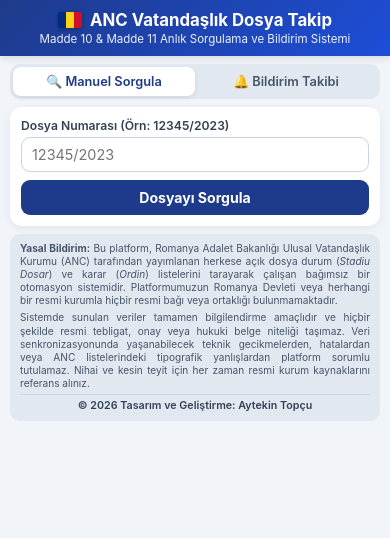
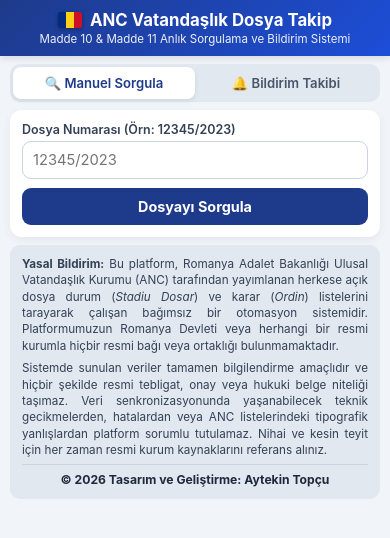
Before and after one commit to aytekint68-oss/anc-pwa, a plain HTML site: page static/index.html in a window 390 px wide. Drawn offline with Linux system fonts and the light colour scheme.

Commit message:
Add files via upload

```diff
--- a/static/index.html
+++ b/static/index.html
@@ -55,47 +55,47 @@
 
     .legal-footer {
       margin-top: 0;
-      padding: 10px 12px;
+      padding: 12px 14px;
       background: #e2e8f0;
       border-radius: 10px;
-      font-size: 0.69rem;
-      color: #475569;
-      line-height: 1.38;
+      font-size: 0.78rem;
+      color: #334155;
+      line-height: 1.46;
       text-align: justify;
     }
-    .legal-footer p { margin: 0 0 6px 0; }
+    .legal-footer p { margin: 0 0 8px 0; }
     .legal-footer .copyright {
-      margin: 6px 0 0 0;
-      padding-top: 6px;
+      margin: 8px 0 0 0;
+      padding-top: 8px;
       border-top: 1px solid #cbd5e1;
       text-align: center;
-      font-weight: 600;
-      color: #334155;
-      font-size: 0.72rem;
+      font-weight: 700;
+      color: #1e293b;
+      font-size: 0.8rem;
     }
 
     @media (max-width: 600px) {
-      body { padding-bottom: 6px; }
+      body { padding-bottom: 8px; }
       header { padding: 10px; }
       header h1 { font-size: 1.05rem; }
       header p { font-size: 0.72rem; margin-top: 2px; }
       .container { padding: 8px 10px 0; }
       .tabs { margin-bottom: 8px; }
-      .tab { padding: 7px; font-size: 0.8rem; }
-      .card { padding: 11px; margin-bottom: 8px; }
-      label { font-size: 0.76rem; margin-bottom: 4px; }
-      input { padding: 8px 10px; font-size: 0.9rem; margin-bottom: 8px; }
-      button { padding: 9px; font-size: 0.88rem; }
+      .tab { padding: 8px; font-size: 0.82rem; }
+      .card { padding: 12px; margin-bottom: 8px; }
+      label { font-size: 0.78rem; margin-bottom: 4px; }
+      input { padding: 9px 10px; font-size: 0.92rem; margin-bottom: 9px; }
+      button { padding: 10px; font-size: 0.9rem; }
       .legal-footer {
-        padding: 8px 10px;
-        font-size: 0.63rem;
-        line-height: 1.3;
+        padding: 11px 12px;
+        font-size: 0.73rem;
+        line-height: 1.4;
       }
-      .legal-footer p { margin: 0 0 4px 0; }
+      .legal-footer p { margin: 0 0 6px 0; }
       .legal-footer .copyright {
-        margin: 4px 0 0 0;
-        padding-top: 4px;
-        font-size: 0.67rem;
+        margin: 6px 0 0 0;
+        padding-top: 6px;
+        font-size: 0.76rem;
       }
     }
 
```
